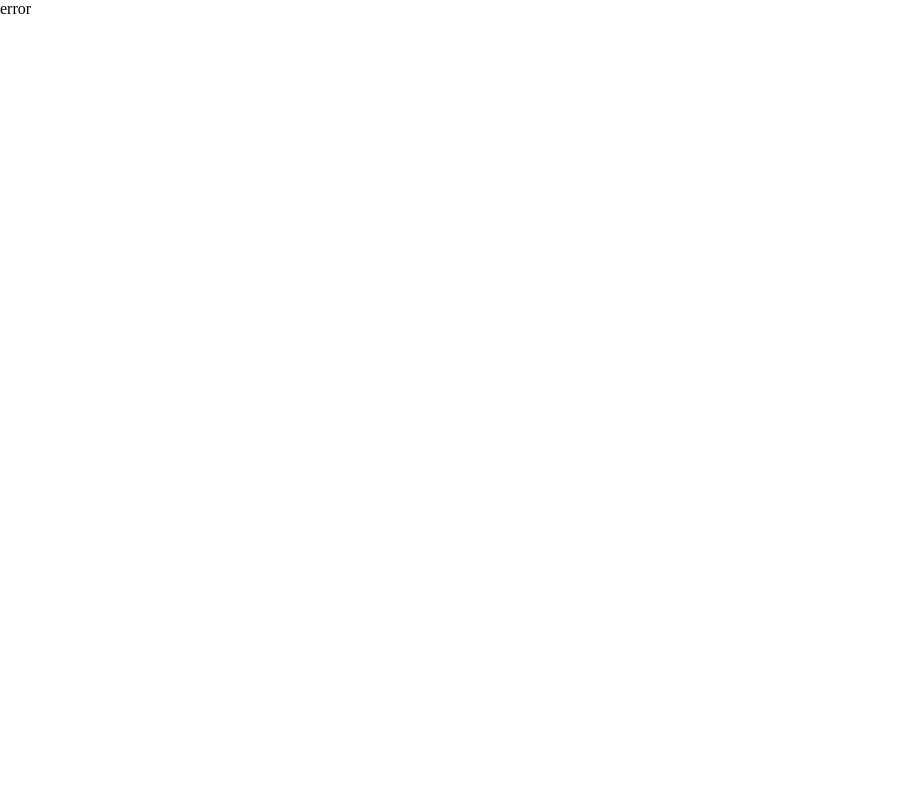
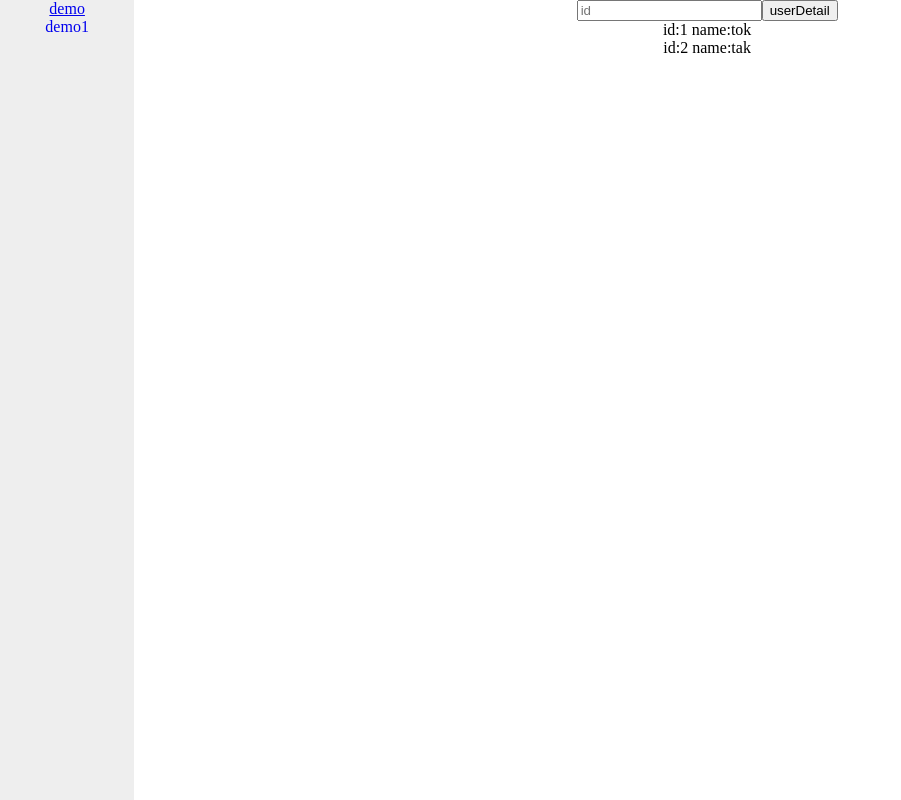
Before and after one commit to TokutyTok/React-Code-Collection, a React (Create React App) app: page /users in a window 1280 px wide. Before the commit this address had no page. Shown: the whole page, without its empty margins (0-901 px from the left). Built offline with nearby package versions, Linux system fonts and the light colour scheme.

Commit message:
router_action

```diff
--- /dev/null
+++ b/src/Action.jsx
@@ -0,0 +1,9 @@
+import { redirect } from 'react-router-dom'
+
+export const action = async ({ request }) => {
+    console.log(request)
+    const formData = await request.formData()
+    const obj = Object.fromEntries(formData)
+    const id = formData.get('id')
+    return redirect(`/users/${id}`)
+}
--- a/src/Data.jsx
+++ b/src/Data.jsx
@@ -1,4 +1,16 @@
-export const usersData = async () => {
+export const usersData = async (request) => {
+    console.log(request)
+    return await { users }
+}
+
+export const userData = async (request) => {
+    console.log(request)
+    let user = users.filter((value) => {
+        return value.id === Number(request.params.id)
+    })
+    return await { user }
+}
+
 const users = [
     {
         id: 1,
@@ -9,5 +21,3 @@ export const usersData = async () => {
         name: 'tak',
     },
 ]
-    return await { users }
-}
--- a/src/Router.jsx
+++ b/src/Router.jsx
@@ -1,11 +1,15 @@
 import React from 'react'
 import { Route, createBrowserRouter, createRoutesFromElements } from 'react-router-dom'
 import { Demo } from '../src/pages/Demo'
-import { usersData } from './Data'
+import { UserDetail } from './components/UserDetail'
+import { usersData, userData } from './Data'
+import { action } from './Action'
 
 export const router = createBrowserRouter(
     createRoutesFromElements(
-        <Route path={'/'} element={<Demo />} errorElement={<div>error</div>} loader={usersData}>
+        <Route path={'/'} element={<Demo />} errorElement={<div>error</div>} action={action}>
+            <Route path={'users'} element={<UserDetail />} loader={usersData} />
+            <Route path={'users/:id'} element={<UserDetail />} loader={userData} />
             <Route path={'demo'} element={<div>demo</div>} />
             <Route path={'demo/:id'} element={<div>demo1</div>} />
         </Route>
--- /dev/null
+++ b/src/components/UserDetail.jsx
@@ -0,0 +1,22 @@
+import React from 'react'
+import { useLoaderData } from 'react-router-dom'
+
+export const UserDetail = () => {
+    const { user, users } = useLoaderData()
+    return (
+        <div>
+            {users && showUsers(users)}
+            {user && showUsers(user)}
+        </div>
+    )
+}
+
+const showUsers = (params) => {
+    return params.map((value) => {
+        return (
+            <div key={value.id}>
+                id:{value.id} name:{value.name}
+            </div>
+        )
+    })
+}
--- a/src/pages/Demo.jsx
+++ b/src/pages/Demo.jsx
@@ -1,9 +1,8 @@
 import React from 'react'
-import { Link, Outlet, useLoaderData } from 'react-router-dom'
+import { Form, Link, Outlet } from 'react-router-dom'
 import {} from '../css/demo.css'
 
 export const Demo = () => {
-    const { users } = useLoaderData()
     return (
         <div className='main'>
             <div className='side'>
@@ -15,13 +14,10 @@ export const Demo = () => {
                 </div>
             </div>
             <div className='content'>
-                {users.map((value) => {
-                    return (
-                        <div key={value.id}>
-                            id:{value.id} name:{value.name}
-                        </div>
-                    )
-                })}
+                <Form method='post'>
+                    <input placeholder='id' aria-label='id' type='text' name='id' />
+                    <button type='submit'>userDetail</button>
+                </Form>
                 <Outlet />
             </div>
         </div>
```
Lines whose indentation alone changed are shown as unchanged.
